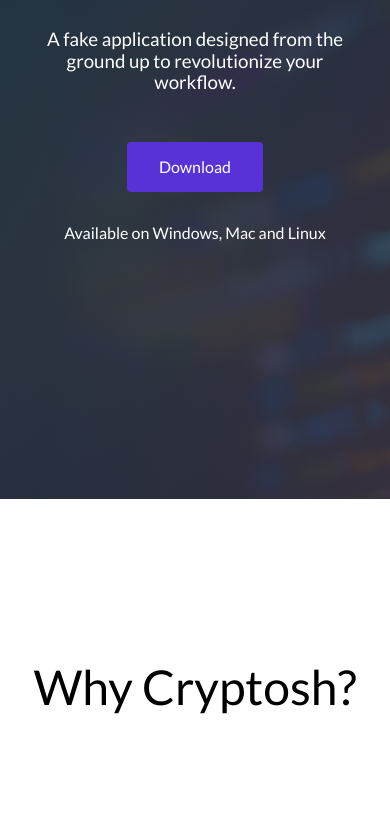
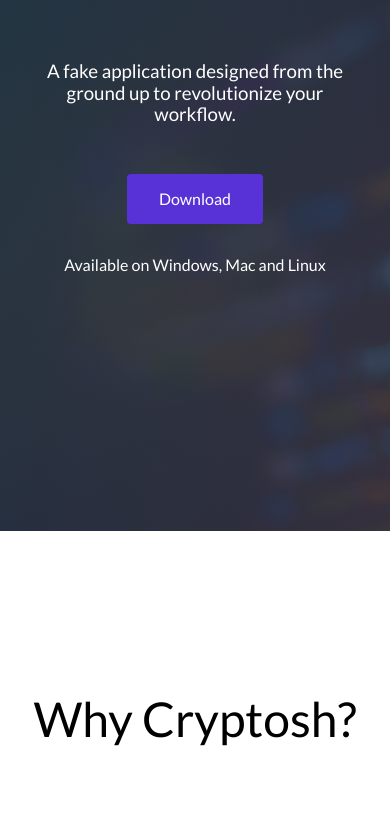
Before and after one commit to gillescj/cryptosh, a website built with webpack: page src/index.html in a window 390 px wide. Shown: the part 386-1219 px from the top of the page. Built offline with nearby package versions, Linux system fonts and the light colour scheme.

Commit message:
removed animations

```diff
--- a/src/index.html
+++ b/src/index.html
@@ -13,13 +13,13 @@
             rel="stylesheet"
             href="https://cdnjs.cloudflare.com/ajax/libs/normalize/8.0.1/normalize.css"
         />
-        <link
+        <!-- <link
             rel="stylesheet"
             href="https://cdnjs.cloudflare.com/ajax/libs/animate.css/3.7.2/animate.min.css"
         />
-        <link rel="stylesheet" href="https://unpkg.com/aos@next/dist/aos.css" />
-        <link rel="stylesheet" href="./style/style.css" />
-        <script type="module" src="./js/index.js"></script>
+        <link rel="stylesheet" href="https://unpkg.com/aos@next/dist/aos.css" /> -->
+        <!-- <link rel="stylesheet" href="./style/style.css" /> -->
+        <!-- <script type="module" src="./js/index.js"></script> -->
     </head>
 
     <body>
--- a/src/js/index.js
+++ b/src/js/index.js
@@ -19,8 +19,8 @@ elements.sideNavOption.forEach(option => {
     });
 });
 
-AOS.init({
-    once: true,
-    duration: 1000,
-    delay: 0
-});
+// AOS.init({
+//     once: true,
+//     duration: 1000,
+//     delay: 0
+// });
--- a/src/style/main/_intro.scss
+++ b/src/style/main/_intro.scss
@@ -31,7 +31,7 @@
 @media screen and (max-width: 40rem) {
     .intro-container {
         .intro {
-            padding-top: 6rem;
+            padding-top: 8rem;
             .intro-top {
                 font-size: 2.5rem;
             }
```
